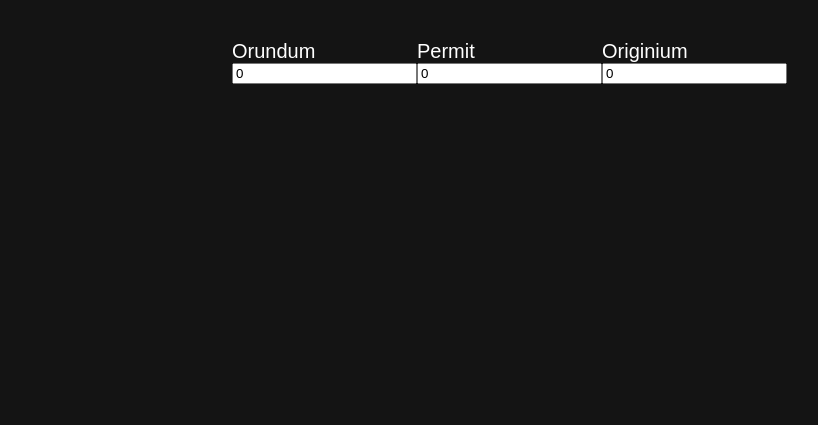
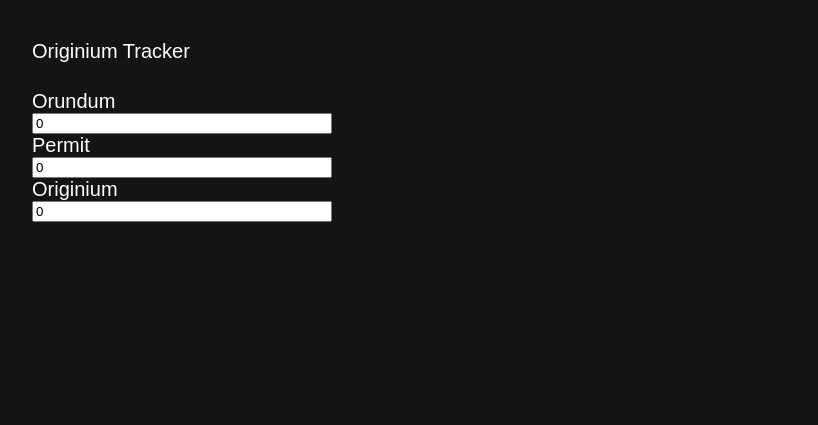
Before and after one commit to Hyperborean-8/orundum-tracker, a plain HTML site: page index.html in a window 1280 px wide. Shown: the whole page, without its empty margins (64-882 px from the left). Drawn offline with Linux system fonts and the light colour scheme.

Commit message:
Position fix

```diff
--- a/index.html
+++ b/index.html
@@ -8,7 +8,7 @@
   </head>
   <body>
     <div class="content-wrapper">
-      <div id="topLabel"></div>
+      <div id="topLabel">Originium Tracker</div>
       <div id="sideBar">
         <div class="flex">
             <label for="orundumInput">Orundum</label>
--- a/style.css
+++ b/style.css
@@ -22,9 +22,15 @@
 /* Containers */
 .content-wrapper {
   display: grid;
-  grid-template-columns: 200px auto;
   height: 90vh;
   width: 85vw;
+
+  grid-template-rows: 50px auto;
+  grid-template-columns: 300px auto;
+
+  grid-template-areas:
+  "topLabel topLabel"
+  "sidebar mainContainer"
 }
 
 .flex {
@@ -32,8 +38,20 @@
   flex-direction: column;
 }
 
+#mainContainer {
+  grid-area: mainContainer;
+}
+
 #sideBar {
+  grid-area: sidebar;
+
   display: flex;
+  flex-direction: column;
+}
+
+/* Elements */
+#topLabel {
+  grid-area: topLabel;
 }
 
 /* #mainContainer {
```
